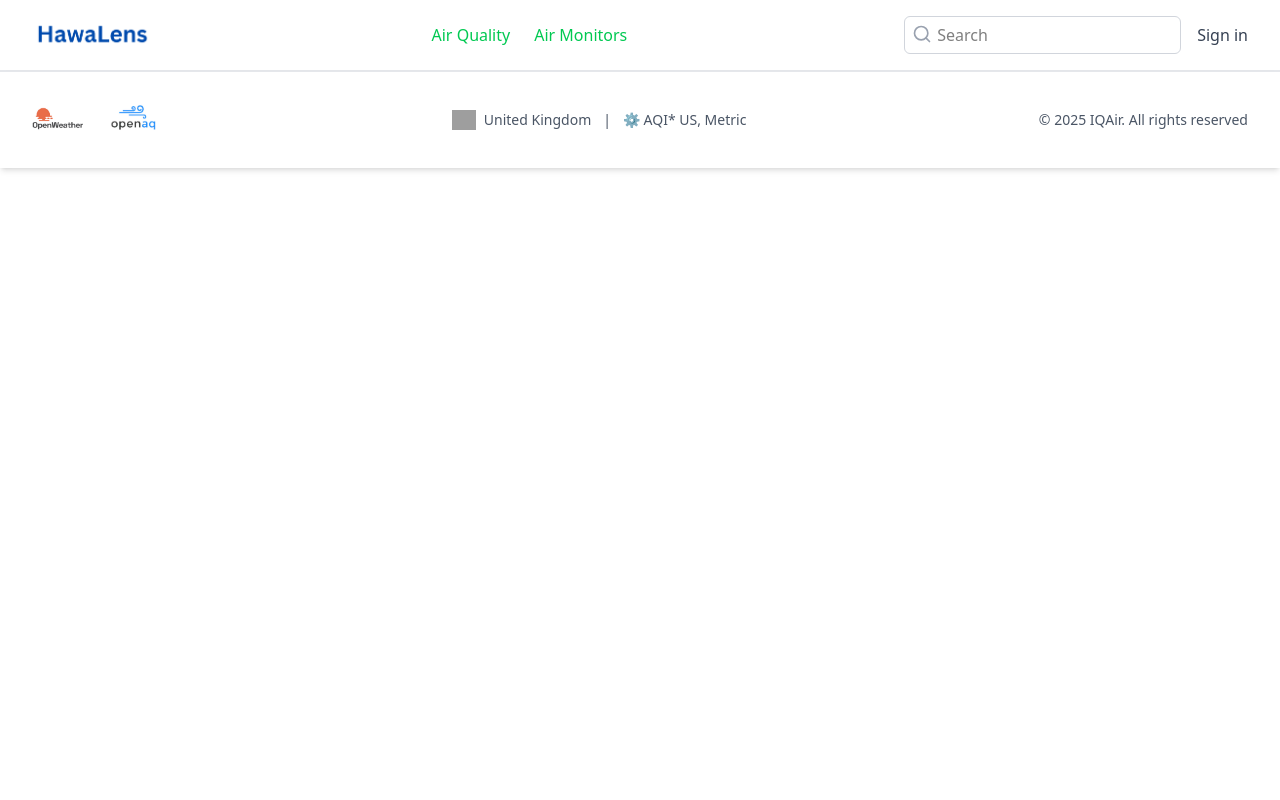
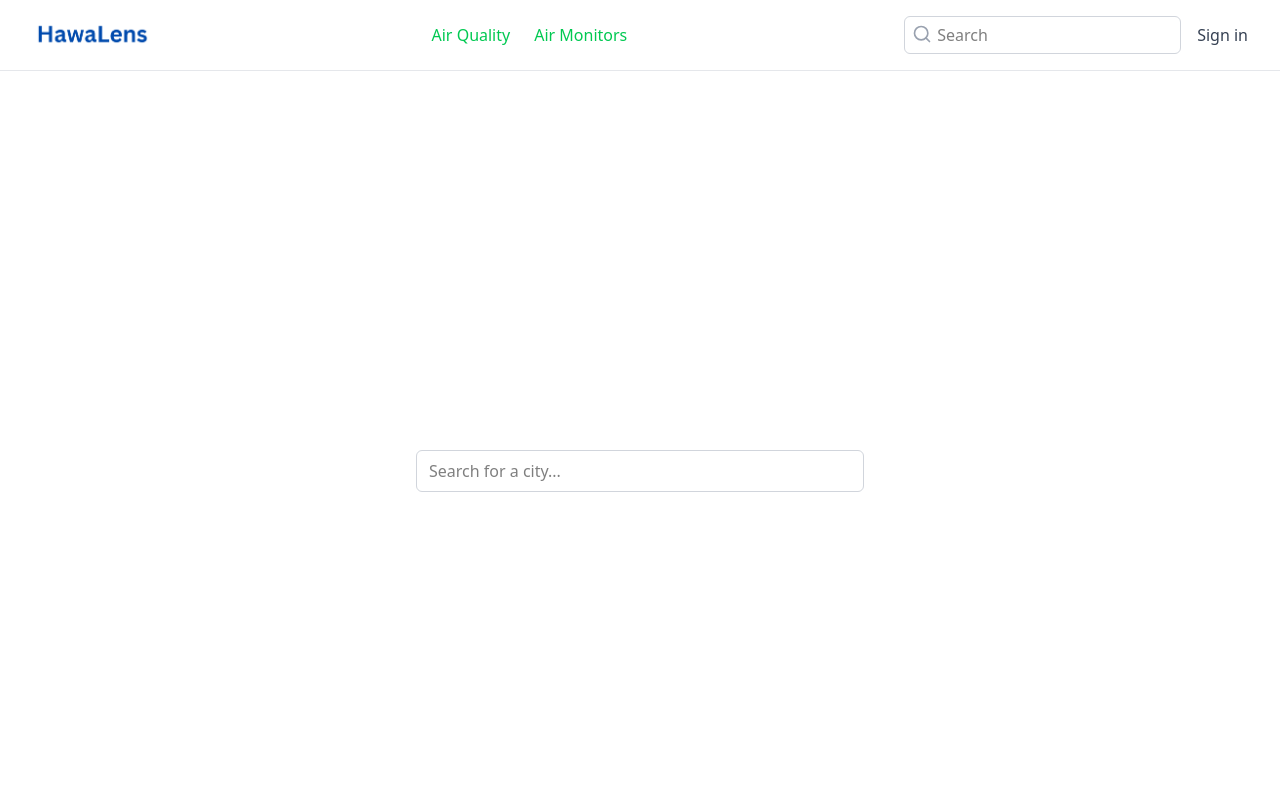
Before and after one commit to abu3qel/HawaLens, a React (Vite) app in the folder live_better/: page / in a window 1280 px wide. Shown: the top 800 px of the page. Built offline with nearby package versions, Linux system fonts and the light colour scheme; grey boxes are pictures that could not be loaded.

Commit message:
added city search lookup UI

```diff
--- a/live_better/package.json
+++ b/live_better/package.json
@@ -13,6 +13,7 @@
     "@tailwindcss/vite": "^4.0.9",
     "@types/jest": "^29.5.14",
     "@types/node": "^22.13.8",
+    "axios": "^1.8.1",
     "lucide-react": "^0.477.0",
     "react": "^19.0.0",
     "react-dom": "^19.0.0",
--- a/live_better/src/App.jsx
+++ b/live_better/src/App.jsx
@@ -4,15 +4,18 @@ import viteLogo from '/vite.svg'
 import './App.css'
 import React from 'react'
 import Header from './components/Header'
+import Home from "./Home";
+
 import Footer from './components/Footer'
 function App() {
   const [count, setCount] = useState(0)
 
   return (
-    <>
+    <div className = "min-h-screen flex flex-col">
     <Header />
+    <Home />
     <Footer />
-    </>
+    </div>
   )
 }
 
--- /dev/null
+++ b/live_better/src/Home.jsx
@@ -0,0 +1,15 @@
+import React, { useState } from "react";
+import CitySearch from "./components/CitySearch";
+
+const Home = () => {
+    return (
+        <div className="w-screen text-black min-h-screen flex flex-col items-center justify-center bg-white px-6 md:px-12">
+
+          <CitySearch />
+
+        </div>
+      );
+
+    };
+
+export default Home;
--- /dev/null
+++ b/live_better/src/components/CitySearch.jsx
@@ -0,0 +1,52 @@
+import React, { useState } from "react";
+import { getCitySuggestions } from "../api/geocodingUtils";
+
+const CitySearch = ({ onSelectCity }) => {
+  const [query, setQuery] = useState("");
+  const [suggestions, setSuggestions] = useState([]);
+
+  const handleSearch = async (e) => {
+    const input = e.target.value;
+    setQuery(input);
+
+    if (input.length > 2) {
+      const results = await getCitySuggestions(input);
+      setSuggestions(results);
+    } else {
+      setSuggestions([]);
+    }
+  };
+
+  const handleSelect = (city) => {
+    onSelectCity(city.name);
+    setQuery("");
+    setSuggestions([]);
+  };
+
+  return (
+    <div className="relative w-full max-w-md">
+      <input
+        type="text"
+        placeholder="Search for a city..."
+        value={query}
+        onChange={handleSearch}
+        className="w-full border border-gray-300 rounded-md px-3 py-2"
+      />
+      {suggestions.length > 0 && (
+        <ul className="absolute bg-white border border-gray-300 w-full mt-1 rounded-md shadow-md z-50">
+          {suggestions.map((city, index) => (
+            <li
+              key={index}
+              className="p-2 hover:bg-gray-100 cursor-pointer text-black"
+              onClick={() => handleSelect(city)}
+            >
+              {city.name}, {city.country}
+            </li>
+          ))}
+        </ul>
+      )}
+    </div>
+  );
+};
+
+export default CitySearch;
```
Also changed, not shown: 1 other file (tests, documents, lock files or other folders).
